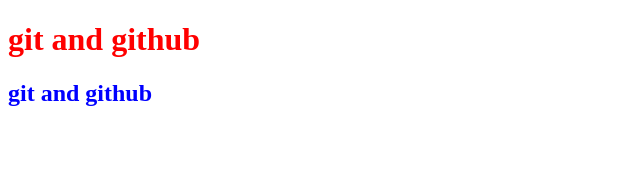
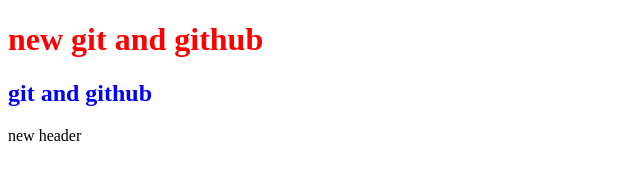
Before and after one commit to FatemehSadeghi9/git-project-one, a plain HTML site: page index.html in a window 1280 px wide. Shown: the whole page, without its empty margins (0-640 px from the left). Drawn offline with Linux system fonts and the light colour scheme.

Commit message:
changes in master

```diff
--- a/index.html
+++ b/index.html
@@ -13,8 +13,9 @@
         <link rel="stylesheet" href="style.css">
     </head>
     <body>
-       <h1>git and github</h1>
+       <h1> new git and github</h1>
         <h2> git and github</h2>
+        <span> new header</span>
         <script src="" async defer></script>
     </body>
 </html>
```
